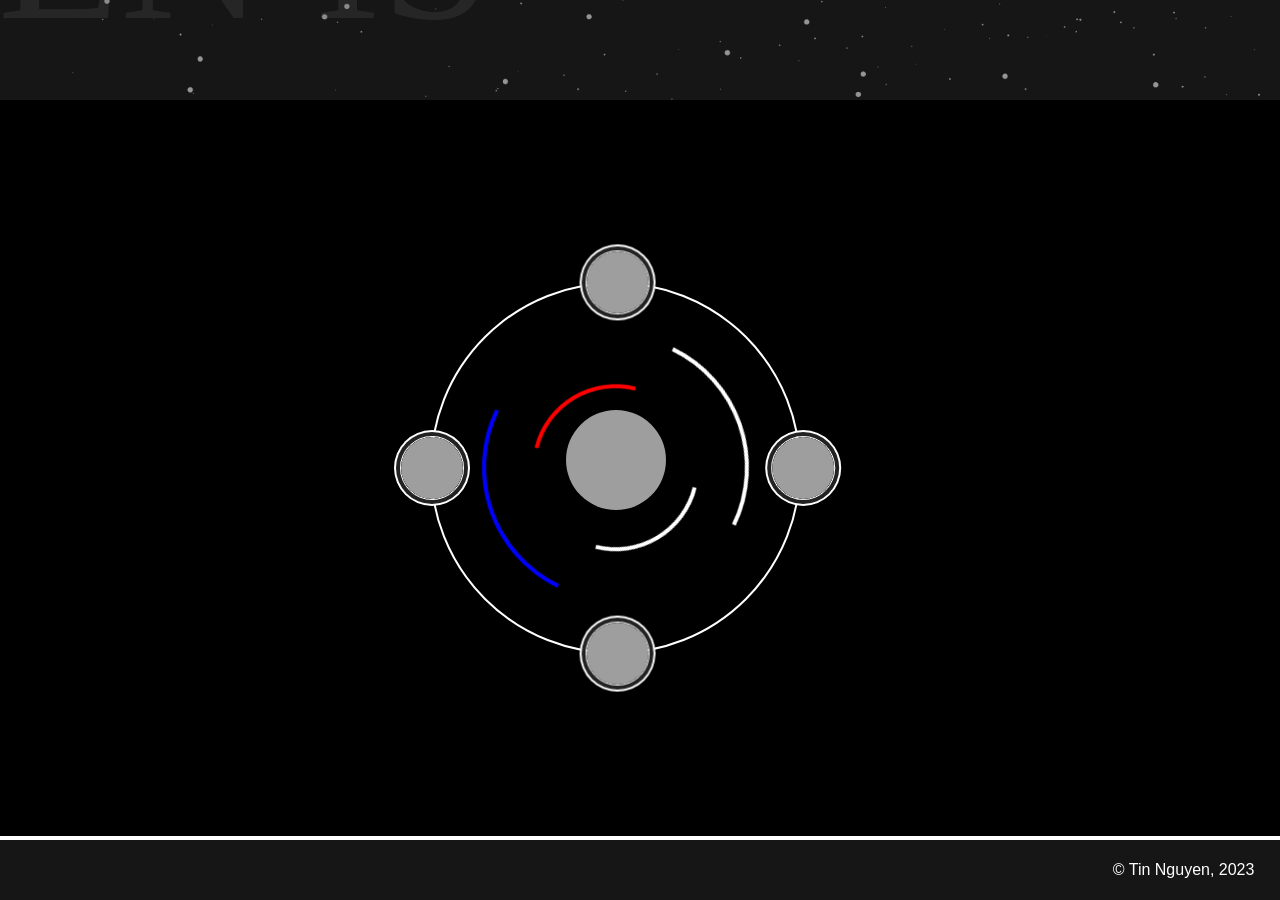
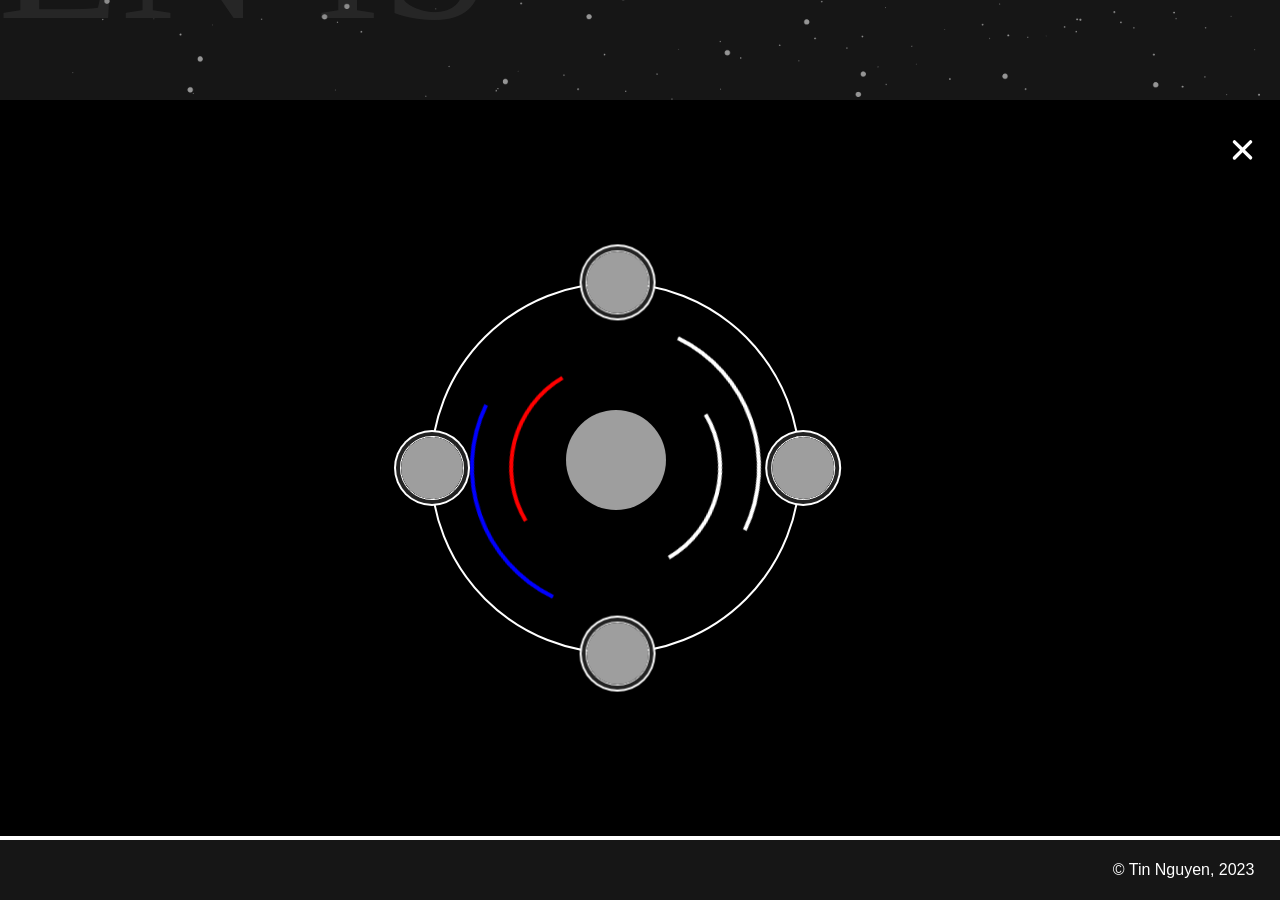
Before and after one commit to TinNguyen01600/portfolio, a React (Vite) app: page /skills in a window 1280 px wide. Shown: the part 1500-2400 px from the top of the page. Built offline with nearby package versions, Linux system fonts and the light colour scheme; grey boxes are pictures that could not be loaded; a web font is replaced by a local one.

Commit message:
create component CenterRotateWheel.jsx

```diff
--- a/src/components/section3/CloseButton.jsx
+++ b/src/components/section3/CloseButton.jsx
@@ -1,19 +1,19 @@
 import { Link } from "react-router-dom";
 
-const CloseButton = () => {
+const CloseButton = ({color='black'}) => {
     return (
         <button className="close-btn">
             <Link to="/">
                 <svg width='23' height='23' viewBox="0 0 20 20">
                     <path
                         strokeWidth='3'
-                        stroke="black"
+                        stroke={color}
                         strokeLinecap="round"
                         d='M 3 2.5 L 17 16.346'
                     />
                     <path
                         strokeWidth='3'
-                        stroke="black"
+                        stroke={color}
                         strokeLinecap="round"
                         d='M 3 16.5 L 17 2.5'
                     />
--- /dev/null
+++ b/src/components/section3/Skills/CenterRotateWheel.jsx
@@ -0,0 +1,23 @@
+import { motion } from "framer-motion"
+
+const CenterRotateWheel = ({ borderLeftColor, borderRightColor, inset, rotateDirection = 'right', duration }) => {
+    return (
+        <motion.div
+            className="content"
+            style={{
+                '--borderLeftColor': borderLeftColor,
+                '--borderRightColor': borderRightColor,
+                '--inset': inset
+            }}
+            animate={{ rotate: rotateDirection === 'left' ? [0, -360] : [0, 360] }}
+            transition={{
+                duration: duration,
+                repeat: Infinity,
+                repeatType: "loop",
+                ease: "linear",
+            }}
+        />
+    )
+}
+
+export default CenterRotateWheel
--- a/src/components/section3/Skills/CircularUI.jsx
+++ b/src/components/section3/Skills/CircularUI.jsx
@@ -1,5 +1,6 @@
 import '../../../CSS/section3/skills/CircularUI.css'
 import { motion } from "framer-motion";
+import CenterRotateWheel from './CenterRotateWheel';
 
 export default function App() {
     return (
@@ -60,36 +61,18 @@ export default function App() {
                 </motion.div>
             </div>
 
-            <motion.div
-                className="content"
-                style={{
-                    '--borderLeftColor': 'blue',
-                    '--borderRightColor': 'white',
-                    '--inset': '50px'
-                }}
-                animate={{ rotate: [0, 360] }}
-                transition={{
-                    duration: 3,
-                    repeat: Infinity,
-                    repeatType: "loop",
-                    ease: "linear",
-                }}
+            <CenterRotateWheel
+                borderLeftColor='blue'
+                borderRightColor='white'
+                inset='3vw'
+                duration={3}
             />
-
-            <motion.div
-                className="content"
-                style={{
-                    '--borderLeftColor': 'white',
-                    '--borderRightColor': 'red',
-                    '--inset': '100px'
-                }}
-                animate={{ rotate: [0, -360] }}
-                transition={{
-                    duration: 2.5,
-                    repeat: Infinity,
-                    repeatType: "loop",
-                    ease: "linear",
-                }}
+            <CenterRotateWheel
+                borderLeftColor='white'
+                borderRightColor='red'
+                inset='6vw'
+                rotateDirection='left'
+                duration={4}
             />
 
             <div className="center" >
--- a/src/components/section3/Skills/Skills.jsx
+++ b/src/components/section3/Skills/Skills.jsx
@@ -21,7 +21,7 @@ const Skills = () => {
                 <div className='main'>
                     <CircularUI />
                 </div>
-                <CloseButton />
+                <CloseButton color='white'/>
             </motion.div>
         </motion.div>
     )
```
